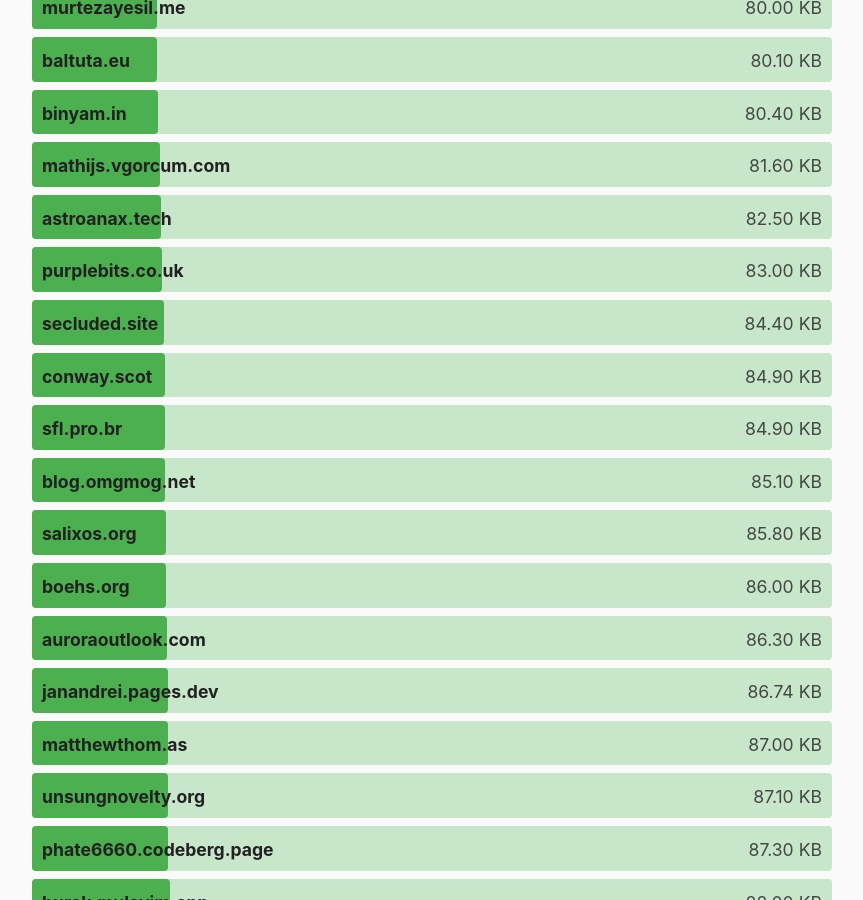
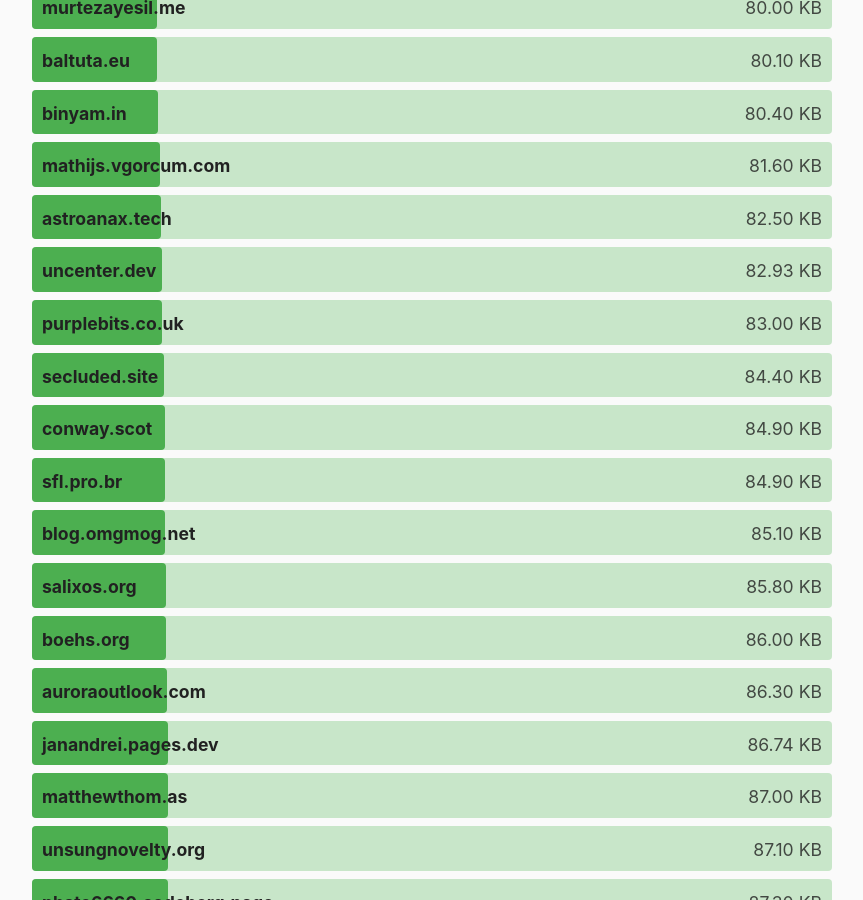
Before and after one commit to kevquirk/512kb.club, a Jekyll site: the page built from index.md, in a window 1280 px wide and 900 px high, scrolled down 21624 px. Shown: the whole window, without its empty margins (208-1071 px from the left). Built offline with Jekyll 4.4.1, drawn with Linux system fonts in a browser that asks for light colours.

Commit message:
Add uncenter.dev

```diff
--- a/_data/sites.yml
+++ b/_data/sites.yml
@@ -3328,6 +3328,11 @@
   size: 312
   last_checked: 2023-04-19
 
+- domain: uncenter.dev
+  url: https://www.uncenter.dev/
+  size: 82.93
+  last_checked: 2024-02-15
+
 - domain: unindented.org
   url: https://www.unindented.org/
   size: 105
```
